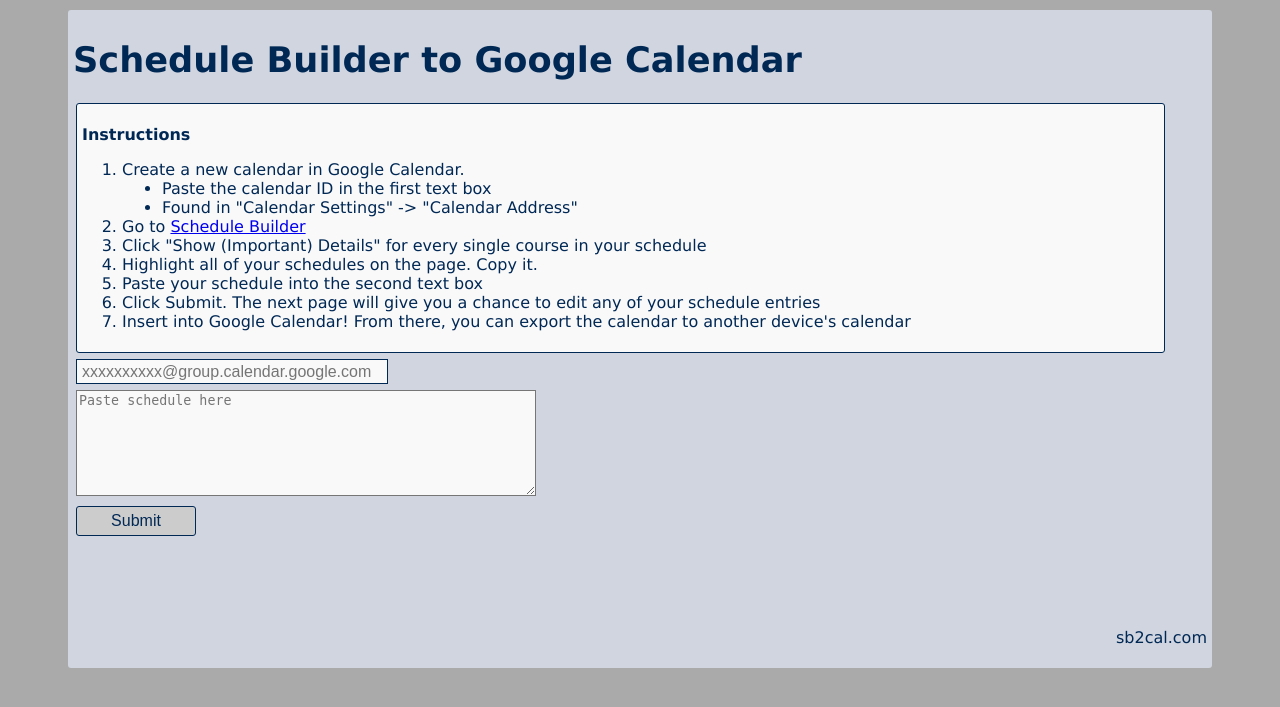
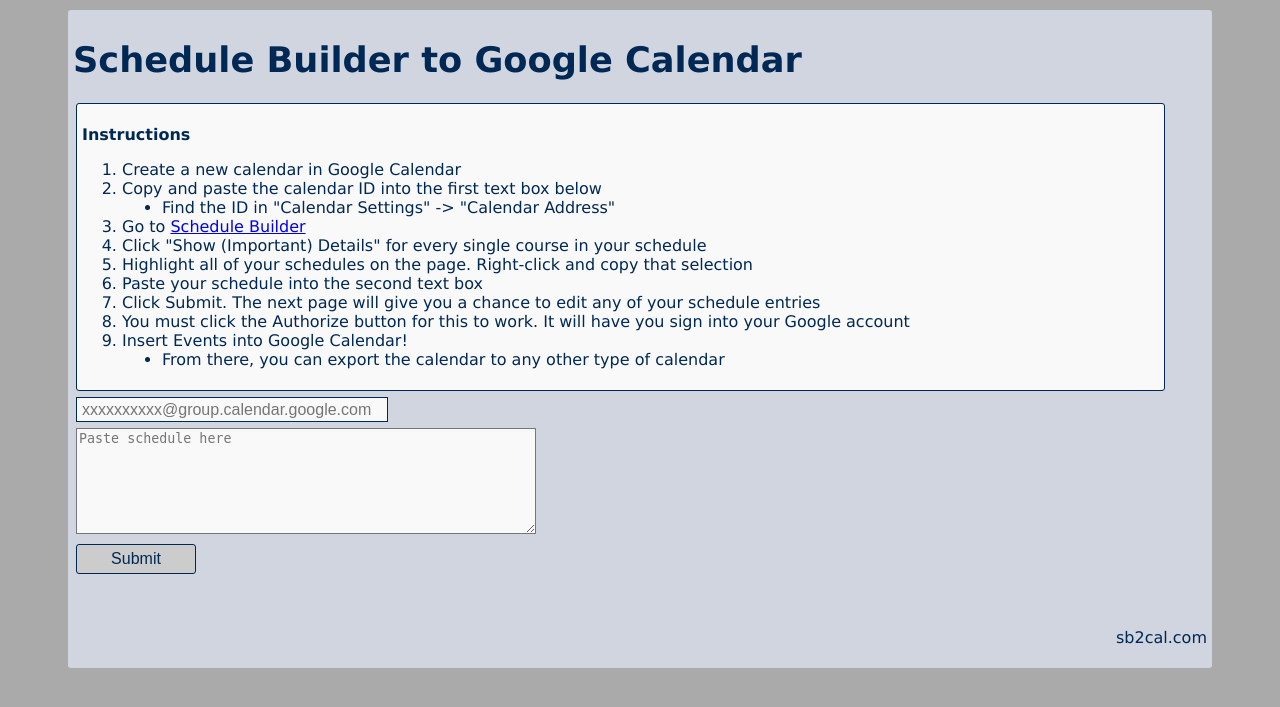
Before and after one commit to acollins1212/sb2cal, a PHP site: page / in a window 1280 px wide. Shown: the top 707 px of the page. Run offline with PHP 8.4, Linux system fonts and the light colour scheme.

Commit message:
Minor changes

```diff
--- a/handle.php
+++ b/handle.php
@@ -8,6 +8,7 @@
 </head>
 <body>
 
+<!--Google Calendar API Functions -->
 <script type="text/javascript">
 
       var CLIENT_ID = '939118948007-sdlatljv3k8rpir0m4anb2ub73i9sr6a.apps.googleusercontent.com';
--- a/index.php
+++ b/index.php
@@ -12,17 +12,21 @@
 	<div id="instruction-div">
 		<p><strong>Instructions</strong></p>
 		<ol>
-			<li>Create a new calendar in Google Calendar.</li>
+			<li>Create a new calendar in Google Calendar</li>
+			<li> Copy and paste the calendar ID into the first text box below</li>
 				<ul>
-					<li> Paste the calendar ID in the first text box</li>
-					<li> Found in "Calendar Settings" -> "Calendar Address"</li>
+					<li> Find the ID in "Calendar Settings" -> "Calendar Address"</li>
 				</ul>
 			<li>Go to <a href="https://my.ucdavis.edu/schedulebuilder/index.cfm?sb" target="_blank">Schedule Builder</a></li>
 			<li>Click "Show (Important) Details" for every single course in your schedule</li>
-			<li>Highlight all of your schedules on the page. Copy it.</li>
+			<li>Highlight all of your schedules on the page. Right-click and copy that selection</li>
 			<li>Paste your schedule into the second text box</li>
 			<li>Click Submit. The next page will give you a chance to edit any of your schedule entries</li>
-			<li>Insert into Google Calendar! From there, you can export the calendar to another device's calendar</li>
+			<li>You must click the Authorize button for this to work. It will have you sign into your Google account</li>
+			<li>Insert Events into Google Calendar!
+				<ul>
+					<li>From there, you can export the calendar to any other type of calendar</li>
+				<ul>
 		</ol>
 	</div>
     <div id="form">
@@ -41,8 +45,8 @@
 
 
     <pre id="output"></pre>
-	<br><br><br>
-	<p style="text-align: right"> sb2cal.com </p>
+	<br>
+	<p id="footer"> sb2cal.com </p>
 
 
 
--- a/mainstyle.css
+++ b/mainstyle.css
@@ -29,6 +29,10 @@ li, p {
 
 div {
 	display: block;
+}
+
+a:hover {
+	color: #C99700;
 }
 
 #main-container {
@@ -104,6 +108,15 @@ input[type=submit], button {
 	width: 120px;
 }
 
+input[type=submit]:hover, button:hover {
+    background: yellow;
+}
+
+input[type=submit]:active, button:active {
+	top: 2px;
+    background: #C99700;
+}
+
 #loadCalendarApi-button {
 	margin: auto;
 }
--- a/scheduler.js
+++ b/scheduler.js
@@ -2,10 +2,11 @@
 A.J. Collins
 October 2016
 
-This is translated from python.
+This is translated from python code I wrote.
 
 Reworked on October 28 because the server-side
-	script does all of the parsing now.
+	script does all of the parsing from the user input.
+This packages up that input and calls the REST api
 
 **/
 
@@ -50,23 +51,16 @@ function parseSchedule() {
 	var split_schedule = full_schedule.split(unique_delimiter);
 	split_schedule.shift();
 
-	//document.getElementById("time_disp").innerHTML = split_schedule[0];
-
-   	//var TEST = new Course(split_schedule[0]);
-   	//TEST.getEventJSON(0);
 
    	return split_schedule;
 } //parseSchedule()
 
 var Course = function(name_str, section, desc, finalDate, finalTime){
-	//FIXME: GET SECTION IN HANDLE!!!
 
 	this.name_str = name_str;
 	this.section = section;
 	this.description_str = desc;
-
 	this.meeting_array = [];
-
 
 	//FINAL EXAM PORTION
 	this.finalExam_date = finalDate;
@@ -106,7 +100,6 @@ var Course = function(name_str, section, desc, finalDate, finalTime){
 				'dateTime': this.finalExam_end,
 				'timeZone': 'America/Los_Angeles'
 			},
-    		//FEATURE IDEA: ask user for reminders they want set
     	} //finalExam
 
     	return finalExam;
@@ -114,10 +107,6 @@ var Course = function(name_str, section, desc, finalDate, finalTime){
 
 
     this.getEventJSON = function(meeting_number) {
-
-    	if(meeting_number >= this.meeting_array.length) {
-    		console.log("Out of Bounds error");
-    	}
 
     	var course_event = this.meeting_array[meeting_number];
     	var desc = this.description_str + "\nSection: " + this.section;
@@ -166,9 +155,9 @@ var Course = function(name_str, section, desc, finalDate, finalTime){
 		end_datetime = end_datetime.toISOString();
 		end_datetime = end_datetime.replace('.000Z', '-07:00');
 
-
-		//I'M REALLY NOT UNDERSTANDING TIMEZONING. HOPEFULLY ILL UNDERSTAND IT L8R
-		//I JUST DISCOVERED THAT THE GCALENDAR IS SET TO GMT (due to daylight savings)
+		//This was set to a -7 offset because I wrote it during Daylight Savings Time.
+		//I'm pretty relieved that it still works after DST. I think it's because
+		//	I set the timezone when I insert the event, and GCalendar fixes it for me!
 
 		var summary_string = this.name_str + " " + course_event.meeting_type;
 
@@ -188,19 +177,6 @@ var Course = function(name_str, section, desc, finalDate, finalTime){
 				recurrence_string
 			]
 
-			/*
-			"reminders": {
-				"useDefault": false;
-				'overrides': [
-				{'method': 'email', 'minutes': 24 * 60},
-				{'method': 'popup', 'minutes': 10}
-				]
-
-				//FEATURE IDEA: Ask user whether they want reminders
-			}
-			*/
-
-			//FEATURE IDEA: Ask user what color they want for the calendar
 		}; //event
 		return event;
 
```
Also changed, not shown: README.md.
